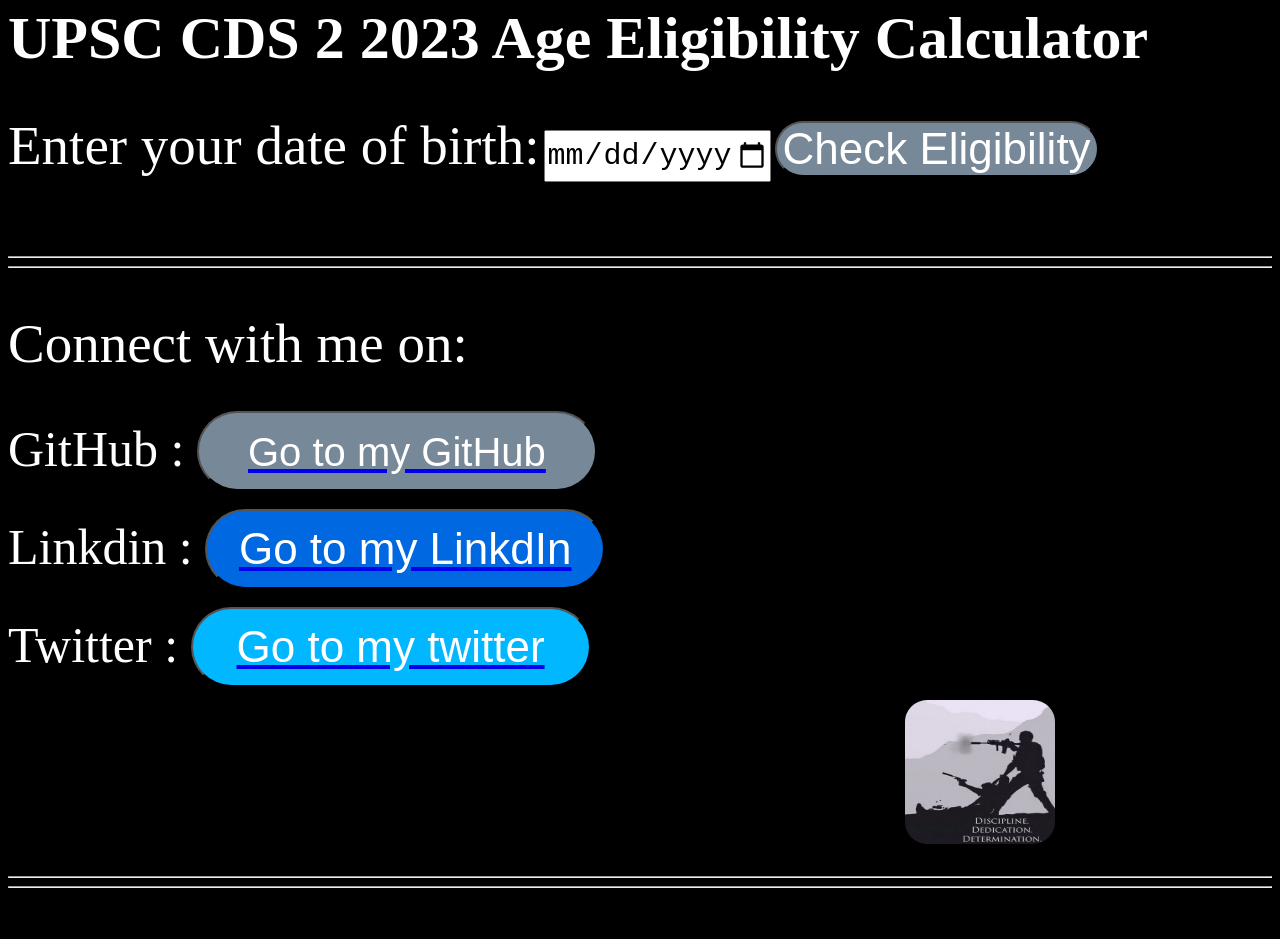
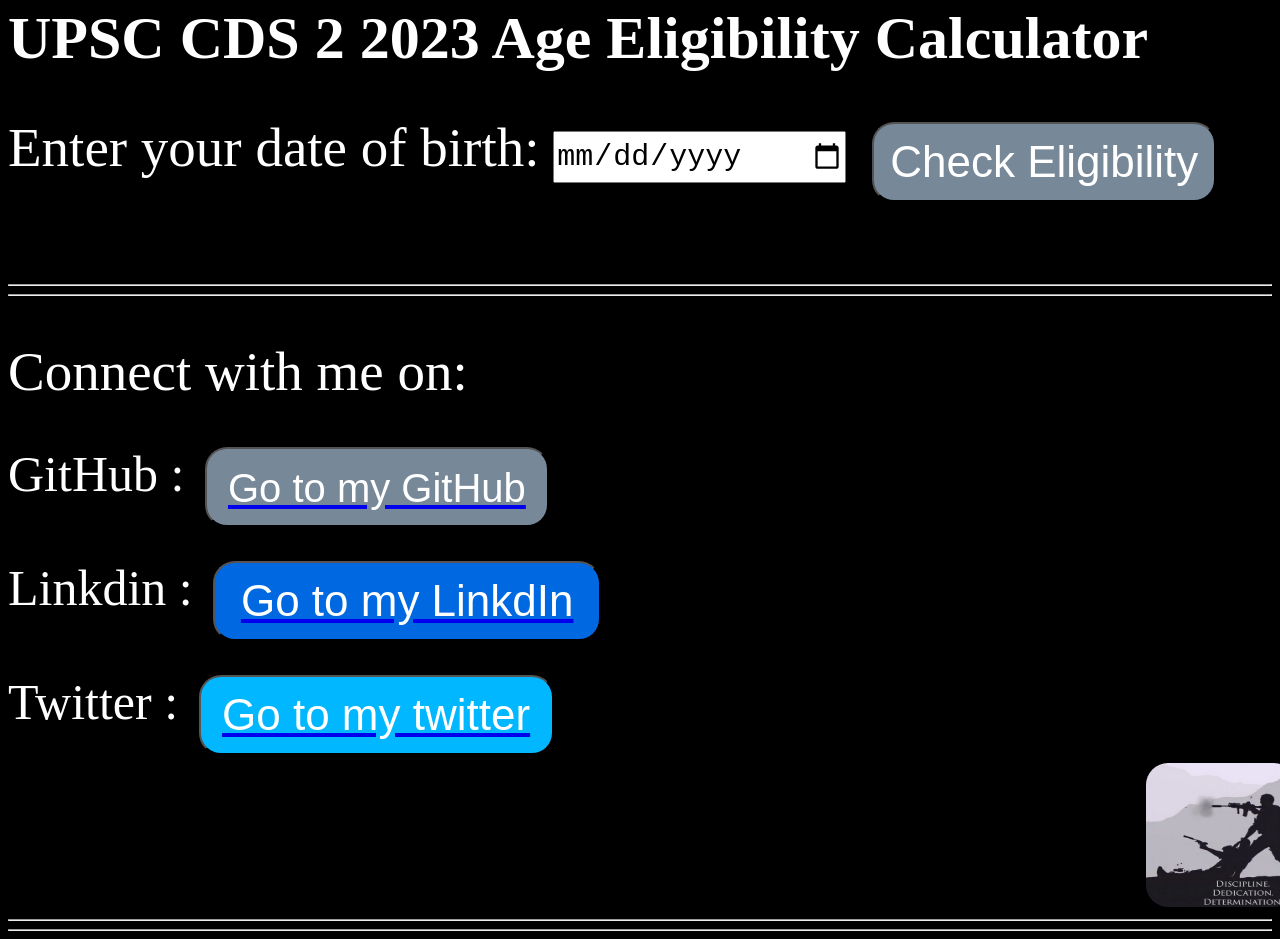
Before and after one commit to Jatin71544/Defence-Aspirants-Guide-DAG-, a plain HTML site: page calculator.html in a window 1280 px wide. Shown: the part 300-1239 px from the top of the page. Before the commit the page ends 1196 px from the top, so only its background shows below. Drawn offline with Linux system fonts and the light colour scheme.

Commit message:
Changes in calculator.html, Index.html, style.css.
1. Changing in style.css.
2. Changing name of script.js to calculator.js.
3. Changing name of jatingupta.html to about-us.html

```diff
--- a/calculator.html
+++ b/calculator.html
@@ -10,20 +10,25 @@
     <h1 id="mainHeading">
      <img src="photo_2023-06-06 09.00 Background Removed.53.png" height="100px" width="111px">Defence Aspirants Guide [DAG]
     </h1>
-    <script src="script.js"></script>
+    <script src="calculator.js"></script>
   </head>
   <hr>
   <hr>
   <br>
-    <head>
 
 
 
   <body id="background">
-        <h1 id="fontHeadingNormal1">UPSC CDS 2 2023 Age Eligibility Calculator</h1>
-        <label id="fontHeadingNormal2" for="dateInput">Enter your date of birth:</label>
+    <h1 id="fontHeadingNormal1">
+      UPSC CDS 2 2023 Age Eligibility Calculator
+    </h1>
+    <label id="fontHeadingNormal2" for="dateInput">
+      Enter your date of birth:
+    </label>
     <input type="date" id="dateInput"></input>
-        <button id="checkEligibilityButton"onclick="checkEligibility()">Check Eligibility</button>
+    <button id="checkEligibilityButton" onclick="checkEligibility()">
+      Check Eligibility
+    </button>
     <p id="result"></p>
     <br>
     <hr>
@@ -75,8 +80,7 @@
          </pr>
        </a>
      </button>
-     <pre>                                                                                                                   <img img src = "photo_2023-06-06 09.01.09 (1).jpeg" width="150px" height="144px">
-     </pre>
+     <img id="logo2" src="photo_2023-06-06 09.01.09 (1).jpeg" alt="Logo 2">
    </div>
    <hr>
    <hr>
--- a/script.js
+++ b/calculator.js
@@ -1,3 +1,5 @@
+//It will require update in every 6 months
+
 function checkEligibility() {
   // Retrieve the input value
   var dateInput = document.getElementById('dateInput').value;
--- a/style.css
+++ b/style.css
@@ -132,11 +132,28 @@
 /* {4. Button: } */
 button  /* {for all buttons} */
 {
+  font-weight:lighter;
   cursor: pointer;
   border-style: rigid;
-  border-radius: 44px;
+  border-radius: 22px;
   font-style: normal;
   font-size: 44px;
+  padding-top: 1px;
+  padding-bottom: 1px;
+  padding-left: 6px;
+  padding-right: 6px;
+  margin-top: 8px;
+  margin-bottom: 8px;
+  margin-right: 8px;
+  margin-left: 8px;
+  vertical-align: middle;
+  transition: opacity 0.15s,
+}
+button:hover{
+  opacity: 0.8;
+}
+button:active{
+  opacity: 0.6;
 }
 
 #buttonToAbout{
@@ -172,30 +189,33 @@ button  /* {for all buttons} */
 #buttonToAgeCalculator{
   background-color: lightslategrey;
   height: 88px;
-  width: 360px;
+  width: 530px;
 }
 
 #QbuttonToGitHub{
   background-color: lightslategray;
   height: 80px;
-  width: 400px;
+  width: 344px;
 }
 
 #QbuttonToLinkdIn{
   background-color: rgb(0, 104, 224);
   height: 80px;
-  width: 400px;
+  width: 388px;
 }
 
 #QbuttonToTwitter{
   background-color:rgb(1, 183, 255);
   height: 80px;
-  width: 400px;
+  width: 355px;
 }
 
 #checkEligibilityButton{
   color:white;
   background-color: lightslategray;
+  height: 80px;
+  width: 344px;
+  margin-left: 22px;
 }
 
 
@@ -204,11 +224,33 @@ img{
   border-radius: 22px;
 }
 
+#logo2{
+  height:144px;
+  width:150px;
+  margin-left: 90%;
+}
+
 
 /* (6. Input box: } */
 #dateInput{
   color: black;
   height: 48px;
-  width: 222px;
+  width: 288px;
   font-size: 30px;
 }
+
+
+/*
+Extras : {Please Ignore}
+
+#buttonToGitHub:hover{
+  background-color: rgb(255, 65, 65);//or
+  opacity:0.8;
+}
+#buttonToGitHub:active{
+  background-color: rgb(0, 199, 0);
+  box-shadow:5px 5px 10px rgba(0, 0, 0, 0.15); //for adding shadow
+  transition: opacity 0.2s;// adds transition can add as many attributes fot transition like colour rtc
+
+}
+*/
```
Also changed, not shown: index.html (+3 -4 lines), about-us.html (renamed from jatingupta.html), 1 other file. Lines whose indentation alone changed are shown as unchanged.
